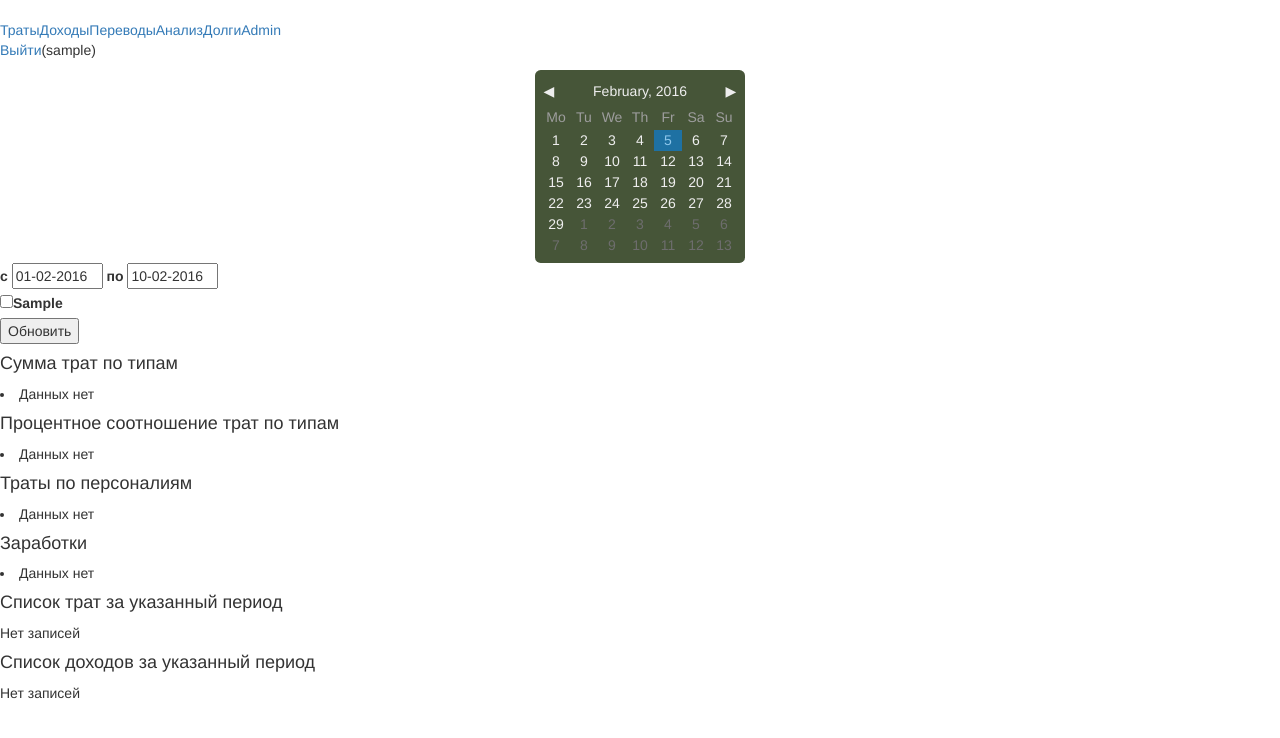
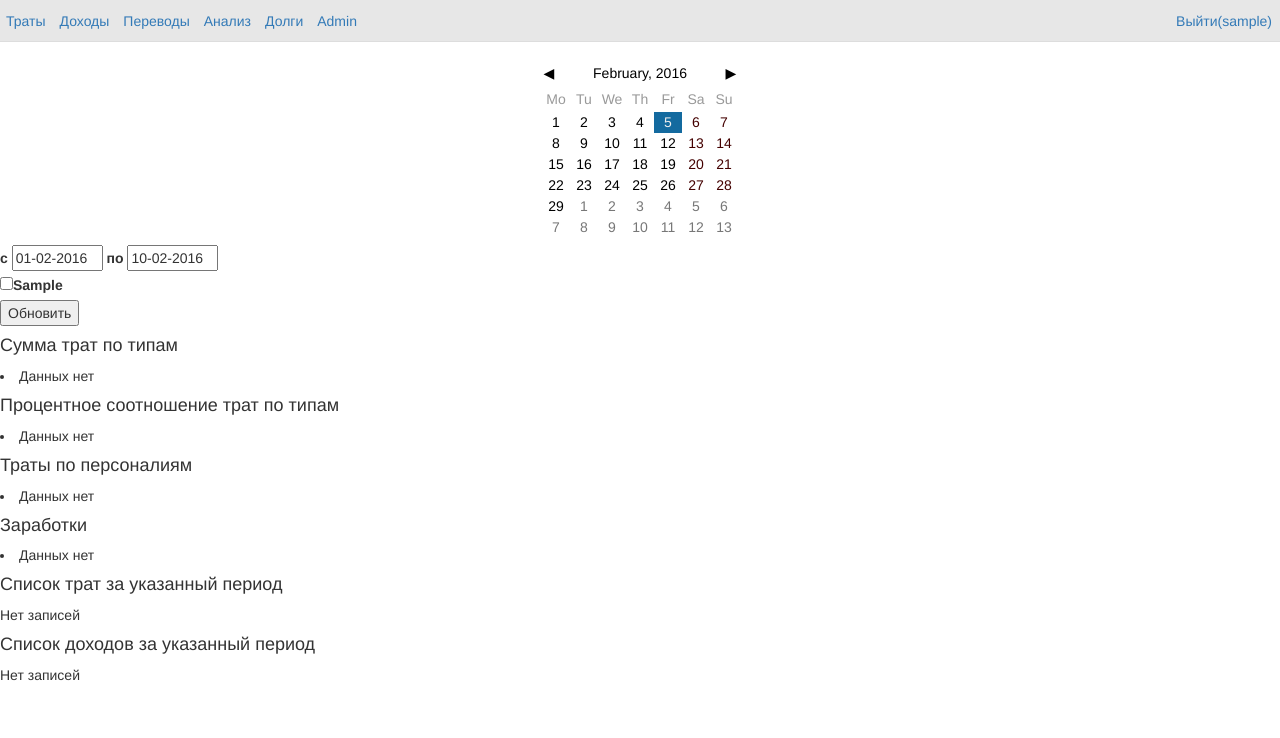
Before and after one commit to daasara/budget_1.0, a Django app: page /analytics/ in a window 1280 px wide. Shown: the top 738 px of the page. Run offline with Django 3.2, Linux system fonts and the light colour scheme; the visitor is signed in with stand-in values (Sample User, id 1); data comes from the database, SQL or seed files in the repository; data that the repository does not hold is empty; some libraries are stand-ins or nearby versions.

Commit message:
analytics is becomming nice

```diff
--- a/analytics/forms.py
+++ b/analytics/forms.py
@@ -7,7 +7,7 @@ from account.models import Account
 class CalendarStartWidget(forms.TextInput):
     class Media:
         css = {
-            'all': ('/static/css/pickmeup.min.css',),
+            'all': ('/static/css/pickmeup.css',),
         }
         js = ('/static/js/jquery.pickmeup.min.js',
               '/static/js/range.input.js')
@@ -17,10 +17,11 @@ class CalendarStartWidget(forms.TextInput):
             {'class': 'start', 'size': '8'},
         )
 
+
 class CalendarEndWidget(forms.TextInput):
     class Media:
         css = {
-            'all': ('/static/css/pickmeup.min.css',),
+            'all': ('/static/css/pickmeup.css',),
         }
         js = ('/static/js/jquery.pickmeup.min.js',
               '/static/js/range.input.js')
@@ -29,6 +30,7 @@ class CalendarEndWidget(forms.TextInput):
         super().__init__(
             {'class': 'end', 'size': '8'},
         )
+
 
 class DateRangeForm(forms.Form):
     date__gte = forms.DateField(
--- a/analytics/views.py
+++ b/analytics/views.py
@@ -81,7 +81,7 @@ def analyticsView(request, *args):
         'account_list': account_list,
         'username': request.user,
         'form': form,
-        'latest_spending_list': spending_list,
+        'spending_list': spending_list,
         'income_list': income_list,
         'analysis_list': analysis_list,
     }
--- a/static/css/style.css
+++ b/static/css/style.css
@@ -1,5 +1,14 @@
-.centered-text {
-    text-align: center;
+.table#accounts {
+    margin-bottom: 0;
+}
+
+.nav {
+    background-color: #e7e7e7;
+}
+
+.nav>li>a {
+    padding-right: 5px;
+    padding-left: 5px;
 }
 
 .calendar {
@@ -12,6 +21,10 @@
     margin-right: auto;
 }
 
+.unvisible {
+    display: none;
+}
+
 @media(max-width: 992px) {
   .calendar {
     font-size: 1.2em;
@@ -20,6 +33,10 @@
       width: 100%;
   }
 
+  .nav {
+      font-size: 0.6em;
+  }
+
   #accounts {
       font-size: 0.8em;
 }
--- a/static/js/show_hide_analysis.js
+++ b/static/js/show_hide_analysis.js
@@ -1,5 +1,5 @@
 $(document).ready(function() {
-	$(".analysis").click(function() {
-		$(".list", this).toggle();
+	$(".pad").click(function() {
+		$(this).next(".slide").slideToggle();
 	});
 });
--- a/templates/base.html
+++ b/templates/base.html
@@ -7,6 +7,7 @@
   <script src="https://ajax.googleapis.com/ajax/libs/jquery/1.11.3/jquery.min.js"></script>
   <script src="https://maxcdn.bootstrapcdn.com/bootstrap/3.3.6/js/bootstrap.min.js" integrity="sha384-0mSbJDEHialfmuBBQP6A4Qrprq5OVfW37PRR3j5ELqxss1yVqOtnepnHVP9aJ7xS" crossorigin="anonymous"></script>
   <script type="text/javascript" src="/static/js/table_bg_change_on_sign.js"></script>
+  <script type="text/javascript" src="/static/js/show_hide_analysis.js"></script>
   <link rel="stylesheet" href="https://maxcdn.bootstrapcdn.com/bootstrap/3.3.6/css/bootstrap.min.css" integrity="sha384-1q8mTJOASx8j1Au+a5WDVnPi2lkFfwwEAa8hDDdjZlpLegxhjVME1fgjWPGmkzs7" crossorigin="anonymous">
   <link href="/static/css/style.css" rel="stylesheet" />
   {{ form.media }}
@@ -24,21 +25,20 @@
     {% endfor %}
   </tr>
 </table>
-<div id="navigation">
-  <div id="menu">
-    <a {% block spending_tab %}{% endblock %}href='/'>Траты</a
-    ><a {% block income_tab %}{% endblock %}href='/income/'>Доходы</a
-    ><a {% block transfer_tab %}{% endblock %}href='/transfer/'>Переводы</a
-    ><a {% block analize_tab %}{% endblock %}href='/analytics/'>Анализ</a
-    ><a {% block debt_tab %}{% endblock %}href='/debt/'>Долги</a
-    ><a href='/admin/'>Admin</a>
-  </div>
-  <div id="logout">
-    <a href='/accounts/logout/?next=/{% block logout %}{% endblock %}'>Выйти</a>({{ username }})
-  </div>
-</div>
+<nav>
+  <ul class='nav nav-tabs'>
+      <li {% block spending_tab %}{% endblock %}><a href='/'>Траты</a></li>
+      <li {% block income_tab %}{% endblock %}><a href='/income/'>Доходы</a></li>
+      <li {% block transfer_tab %}{% endblock %}><a href='/transfer/'>Переводы</a></li>
+      <li {% block analize_tab %}{% endblock %}><a href='/analytics/'>Анализ</a></li>
+      <li {% block debt_tab %}{% endblock %}><a href='/debt/'>Долги</a></li>
+      <li><a href='/admin/'>Admin</a></li>
+      <li class='pull-right'><a href='/accounts/logout/?next=/'>Выйти<span>({{ username }})</span></a></li>
+    </div>
+  </ul>
+</nav>
 </header>
-<div id="content">
+<div>
   {% block content %}{% endblock %}
 </div>
 </body>
--- a/templates/debt/index.html
+++ b/templates/debt/index.html
@@ -1,5 +1,5 @@
 {% extends "base.html" %}
-{% block debt_tab %}class="tab_backlight" {% endblock %}
+{% block debt_tab %}class="active"{% endblock %}
 {% block content %}
 {% if debt_list %}
   <ul>
--- a/templates/spending/index.html
+++ b/templates/spending/index.html
@@ -1,5 +1,5 @@
 {% extends "base.html" %}
-{% block spending_tab %}class="tab_backlight" {% endblock %}
+{% block spending_tab %}class="active"{% endblock %}
 {% block content %}
 <div class="calendar col-lg-2 col-lg-offset-4"></div>
 <div class='container-fluid col-lg-2'>
--- a/templates/transfer/index.html
+++ b/templates/transfer/index.html
@@ -1,5 +1,5 @@
 {% extends "base.html" %}
-{% block transfer_tab %}class="tab_backlight" {% endblock %}
+{% block transfer_tab %}class="active"{% endblock %}
 {% block content %}
 <div class="calendar col-lg-2 col-lg-offset-4"></div>
 <div class='container-fluid col-lg-2'>
```
